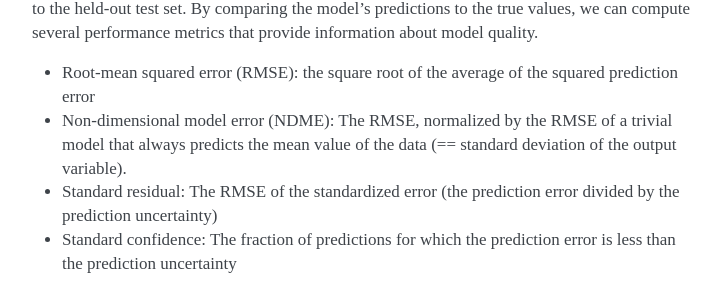
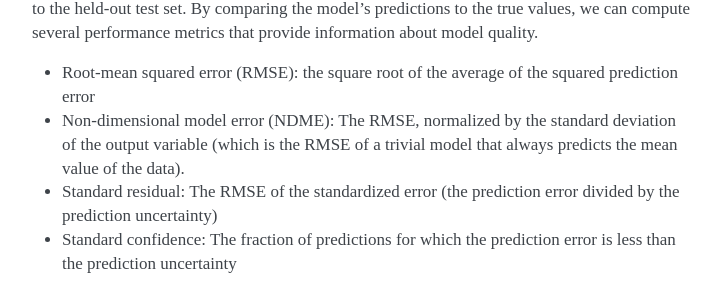
Before and after one commit to CitrineInformatics/citrine-python, a Sphinx documentation site: the page built from docs/source/workflows/performance_workflows.rst, in a window 1280 px wide and 900 px high, scrolled down 1010 px. Shown: the part 149-445 px from the top of the window, without its empty margins (388-1110 px from the left). Built offline with Sphinx 7.4.7, drawn with Linux system fonts in a browser that asks for light colours.

Commit message:
Update docs/source/workflows/performance_workflows.rst
Co-Authored-By: bfolie <bfolie@citrine.io>

```diff
--- a/docs/source/workflows/performance_workflows.rst
+++ b/docs/source/workflows/performance_workflows.rst
@@ -51,7 +51,7 @@ For each test set, the rest of the data are used to train the predictor, and the
 By comparing the model's predictions to the true values, we can compute several performance metrics that provide information about model quality.
 
 - Root-mean squared error (RMSE): the square root of the average of the squared prediction error
-- Non-dimensional model error (NDME): The RMSE, normalized by the RMSE of a trivial model that always predicts the mean value of the data (== standard deviation of the output variable).
+- Non-dimensional model error (NDME): The RMSE, normalized by the standard deviation of the output variable (which is the RMSE of a trivial model that always predicts the mean value of the data).
 - Standard residual: The RMSE of the standardized error (the prediction error divided by the prediction uncertainty)
 - Standard confidence: The fraction of predictions for which the prediction error is less than the prediction uncertainty
 
```
